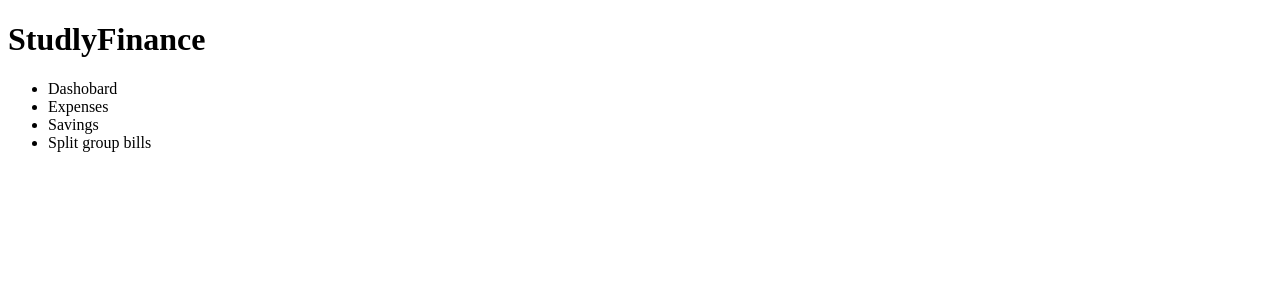
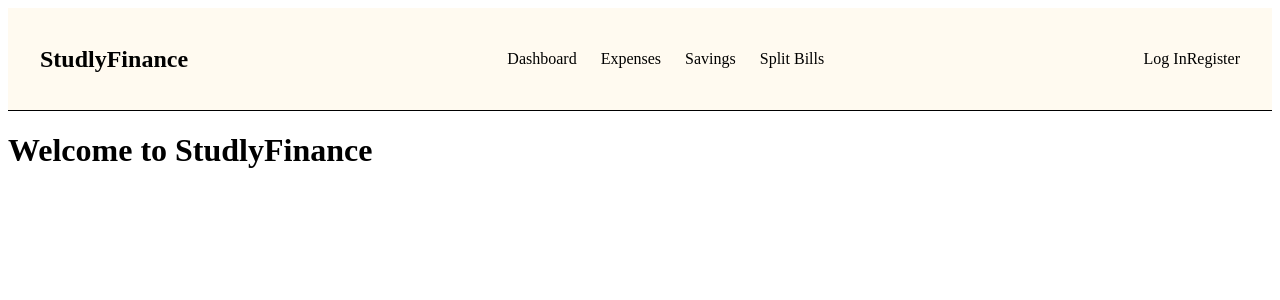
Before and after one commit to Joenelson1878/JoeNPortfolio, a React (Vite) app in the folder personal_finance_app/frontend/: page / in a window 1280 px wide. Shown: the top 300 px of the page. Built offline with nearby package versions, Linux system fonts and the light colour scheme.

Commit message:
navbar addition commit

```diff
--- a/personal_finance_app/frontend/src/App.jsx
+++ b/personal_finance_app/frontend/src/App.jsx
@@ -1,14 +1,14 @@
+import Sidebar from "./components/Sidebar";
+
 function App() {
   return (
-    <div>
-      <h1>StudlyFinance</h1>
-      <ul>
-        <li>Dashobard</li>
-        <li>Expenses</li>
-        <li>Savings</li>
-        <li>Split group bills</li>
-      </ul>
-    </div>
+    <>
+      <Sidebar />
+
+      <main>
+        <h1>Welcome to StudlyFinance</h1>
+      </main>
+    </>
   );
 }
 
```
